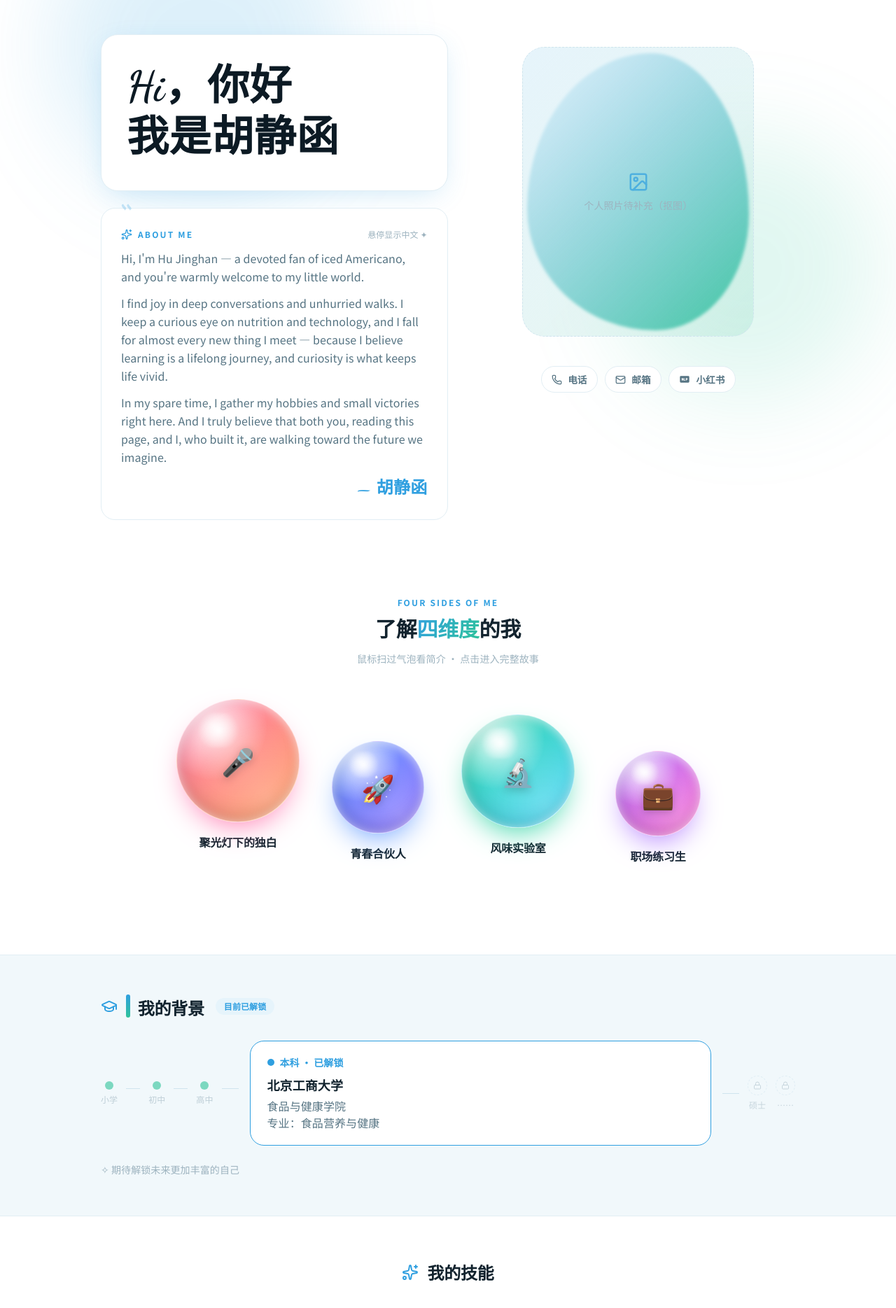
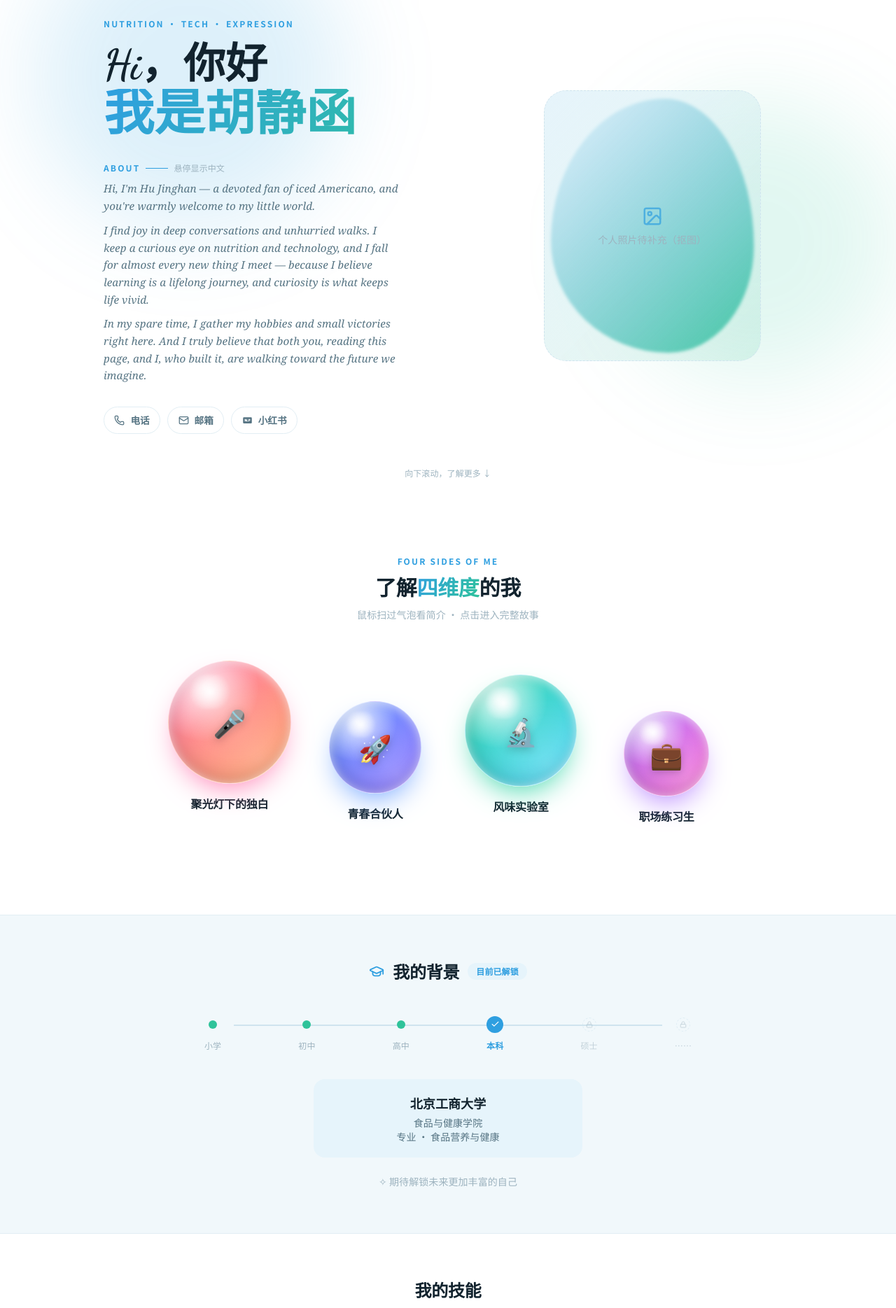
Before and after one commit to hu2976/vercel, a React (Vite) app: page / in a window 1280 px wide. Shown: the part 80-1949 px from the top of the page at 70% size. Built offline with nearby package versions, Linux system fonts and the light colour scheme; a web font is replaced by a local one.

Commit message:
redesign hero: 去框 + 花体问候 + About英文斜体 + 首屏完整展示 + 干净对齐时间线

```diff
--- a/src/index.css
+++ b/src/index.css
@@ -96,6 +96,13 @@ h1, h2, h3, h4 {
   font-family: "Dancing Script", "Ma Shan Zheng", "STKaiti", "KaiTi", cursive;
   font-weight: 700;
   letter-spacing: 0.01em;
+}
+
+/* About 英文斜体衬线 */
+.bio-serif {
+  font-family: "Georgia", "Times New Roman", "Songti SC", "STSong", serif;
+  font-style: italic;
+  letter-spacing: 0.008em;
 }
 
 /* ============================================================
--- a/src/pages/Home.jsx
+++ b/src/pages/Home.jsx
@@ -1,32 +1,29 @@
 import { useState } from 'react'
 import { Link } from 'react-router-dom'
 import {
-  Phone, Mail, Copy, Check, ArrowRight, Sparkles,
+  Phone, Mail, Copy, Check, ArrowRight,
   GraduationCap, Lock, Crown, Award, Medal, Trophy, Star, Gem,
 } from 'lucide-react'
 import config from '../config'
 import ImageFrame from '../components/ImageFrame'
 
 // 小红书图标
-const XhsIcon = ({ size = 16 }) => (
+const XhsIcon = ({ size = 15 }) => (
   <svg width={size} height={size} viewBox="0 0 24 24" fill="currentColor">
     <path d="M4 5h16a2 2 0 0 1 2 2v10a2 2 0 0 1-2 2H4a2 2 0 0 1-2-2V7a2 2 0 0 1 2-2Zm3.2 4.2H5.8v5.6h1.4v-2.2h1v2.2h1.4V9.2H9.2v2h-1v-2Zm4.3 0h-1.4v5.6h3.4v-1.3h-2V9.2Zm4.9 0h-1.9v5.6h1.4v-1.8h.5c1.2 0 2-.7 2-1.9s-.8-1.9-2-1.9Zm-.1 2.7h-.4v-1.5h.4c.5 0 .8.3.8.8s-.3.7-.8.7Z" />
   </svg>
 )
 
-// 四维气泡的渐变配色 + 错落尺寸/偏移
 const bubbleStyles = {
   spotlight:   { c1: '#ff7eb3', c2: '#ff9d5c', size: 176, offset: 0 },
-  partner:     { c1: '#6aa0ff', c2: '#8b6bff', size: 132, offset: 60 },
-  'flavor-lab':{ c1: '#3ad6a8', c2: '#4ad6ff', size: 162, offset: 22 },
-  intern:      { c1: '#b17bff', c2: '#ff6bd0', size: 122, offset: 74 },
+  partner:     { c1: '#6aa0ff', c2: '#8b6bff', size: 132, offset: 58 },
+  'flavor-lab':{ c1: '#3ad6a8', c2: '#4ad6ff', size: 160, offset: 20 },
+  intern:      { c1: '#b17bff', c2: '#ff6bd0', size: 122, offset: 72 },
 }
-
-// 技能标签的错落字号（rem）
 const skillSizes = [1.15, 0.9, 1.35, 0.95, 1.1, 0.85, 1.25, 1.0, 1.4, 0.9, 1.05, 1.2]
 const awardIcons = [Crown, Award, Medal, Trophy, Star, Gem]
 
-// 联系方式小胶囊：点击浮现内容；可复制的再点复制
+// 联系方式小胶囊
 function ContactPill({ icon, label, value, copyable = true }) {
   const [revealed, setRevealed] = useState(false)
   const [copied, setCopied] = useState(false)
@@ -56,70 +53,78 @@ export default function Home() {
     <div className="relative overflow-hidden">
       {/* 背景光晕 */}
       <div className="pointer-events-none absolute inset-0 -z-10">
-        <div className="absolute -top-32 left-[6%] h-[420px] w-[420px] rounded-full blur-3xl" style={{ background: 'var(--page-glow-1)' }} />
-        <div className="absolute top-52 right-[2%] h-[380px] w-[380px] rounded-full blur-3xl" style={{ background: 'var(--page-glow-2)' }} />
+        <div className="absolute -top-24 left-[4%] h-[440px] w-[440px] rounded-full blur-3xl" style={{ background: 'var(--page-glow-1)' }} />
+        <div className="absolute top-40 right-0 h-[400px] w-[400px] rounded-full blur-3xl" style={{ background: 'var(--page-glow-2)' }} />
       </div>
 
-      {/* ===== Hero ===== */}
-      <section className="mx-auto max-w-5xl px-4 pt-12 pb-14 sm:pt-16">
-        <div className="grid items-start gap-8 lg:grid-cols-[1.05fr_0.95fr] lg:gap-12">
-          {/* 左：花体字问候 + About（移到问候下方） */}
-          <div className="flex flex-col gap-6">
-            <div className="script-panel px-7 py-8 sm:px-9 sm:py-10">
-              <p className="font-script text-5xl leading-[1.15] sm:text-6xl">{greeting.hi}</p>
-              <p className="font-script mt-1 text-5xl leading-[1.15] sm:text-6xl">{greeting.intro}</p>
-            </div>
+      {/* ===== 首屏 Hero（无框，一屏展示完整介绍） ===== */}
+      <section
+        className="mx-auto flex max-w-5xl flex-col justify-center px-5 py-10"
+        style={{ minHeight: 'calc(100vh - 61px)' }}
+      >
+        <div className="grid items-center gap-10 lg:grid-cols-[1.08fr_0.82fr] lg:gap-14">
+          {/* 左：问候 + About + 联系方式 */}
+          <div>
+            <p className="section-eyebrow mb-5">Nutrition · Tech · Expression</p>
+
+            <h1 className="font-script leading-[1.08]">
+              <span className="block text-5xl text-body sm:text-6xl">{greeting.hi}</span>
+              <span className="mt-1 block text-6xl text-gradient sm:text-7xl">{greeting.intro}</span>
+            </h1>
 
             <div
               onMouseEnter={() => setBioHover(true)}
               onMouseLeave={() => setBioHover(false)}
-              className="card relative px-6 py-7 sm:px-7"
+              className="mt-8 max-w-[48ch]"
             >
-              <span className="pointer-events-none absolute -top-3 left-5 font-script text-6xl leading-none opacity-25" style={{ color: 'var(--accent)' }}>&ldquo;</span>
-              <div className="mb-3 flex items-center gap-2">
-                <Sparkles size={16} className="text-accent" />
-                <span className="section-eyebrow">About Me</span>
-                <span className="ml-auto text-xs text-faint">悬停显示中文 ✦</span>
+              <div className="mb-2 flex items-center gap-2">
+                <span className="section-eyebrow">About</span>
+                <span className="h-px w-8" style={{ background: 'var(--accent)' }} />
+                <span className="text-xs text-faint">悬停显示中文</span>
               </div>
               {bioText.map((p, i) => (
-                <p key={i} className="mb-3 leading-relaxed text-soft last:mb-0">{p}</p>
+                <p
+                  key={i}
+                  className={`mb-2.5 text-[0.95rem] leading-relaxed text-soft last:mb-0 ${bioHover ? '' : 'bio-serif'}`}
+                >
+                  {p}
+                </p>
               ))}
-              <p className="font-script mt-4 text-right text-2xl text-accent">— {config.nameZh}</p>
-            </div>
-          </div>
-
-          {/* 右：抠图人像 + 小巧联系方式 */}
-          <div className="flex flex-col items-center gap-6">
-            <div className="portrait-stage aspect-[4/5] w-full max-w-[360px]">
-              <div className="portrait-blob" />
-              {/* 抠图 PNG 到位后可把 object-cover 改为 object-contain */}
-              <ImageFrame
-                src={config.photo}
-                alt={config.nameZh}
-                label="个人照片待补充（抠图）"
-                className="relative z-10 h-[92%] w-[92%] rounded-[2rem]"
-                imgClassName="h-full w-full rounded-[2rem] object-cover drop-shadow-2xl"
-              />
             </div>
 
-            <div className="flex flex-wrap justify-center gap-2.5">
+            <div className="mt-8 flex flex-wrap gap-2.5">
               <ContactPill icon={<Phone size={15} />} label="电话" value={contact.phone} />
               <ContactPill icon={<Mail size={15} />} label="邮箱" value={contact.email} />
               <ContactPill icon={<XhsIcon />} label="小红书" value={contact.xiaohongshu} copyable={false} />
             </div>
           </div>
+
+          {/* 右：抠图人像（无框，悬浮在光斑上） */}
+          <div className="portrait-stage mx-auto aspect-[4/5] w-full max-w-[330px]">
+            <div className="portrait-blob" />
+            {/* 抠图 PNG 到位后把 object-cover 改为 object-contain */}
+            <ImageFrame
+              src={config.photo}
+              alt={config.nameZh}
+              label="个人照片待补充（抠图）"
+              className="relative z-10 h-[94%] w-[94%] rounded-[2rem]"
+              imgClassName="h-full w-full rounded-[2rem] object-cover drop-shadow-2xl"
+            />
+          </div>
         </div>
+
+        <p className="mt-12 text-center text-xs text-faint">向下滚动，了解更多 ↓</p>
       </section>
 
       {/* ===== 四维仿真气泡 ===== */}
-      <section className="mx-auto max-w-5xl px-4 py-12">
+      <section className="mx-auto max-w-5xl px-5 py-16">
         <div className="mb-2 text-center"><span className="section-eyebrow">Four Sides of Me</span></div>
-        <h2 className="mb-4 text-center text-2xl font-bold text-body sm:text-3xl">
+        <h2 className="mb-3 text-center text-3xl font-bold text-body">
           了解<span className="text-gradient">四维度</span>的我
         </h2>
-        <p className="mb-12 text-center text-sm text-faint">鼠标扫过气泡看简介 · 点击进入完整故事</p>
+        <p className="mb-14 text-center text-sm text-faint">鼠标扫过气泡看简介 · 点击进入完整故事</p>
 
-        <div className="flex flex-wrap items-start justify-center gap-x-6 gap-y-10 sm:gap-x-10">
+        <div className="flex flex-wrap items-start justify-center gap-x-8 gap-y-10 sm:gap-x-12">
           {config.stories.map((s) => {
             const st = bubbleStyles[s.slug] || { c1: '#6aa0ff', c2: '#8b6bff', size: 140, offset: 0 }
             return (
@@ -129,10 +134,7 @@ export default function Home() {
                 className="bubble-wrap group flex w-36 flex-col items-center text-center sm:w-40"
                 style={{ marginTop: `${st.offset}px` }}
               >
-                <span
-                  className="floaty bubble"
-                  style={{ width: st.size, height: st.size, '--b1': st.c1, '--b2': st.c2 }}
-                >
+                <span className="floaty bubble" style={{ width: st.size, height: st.size, '--b1': st.c1, '--b2': st.c2 }}>
                   <span className="bubble-emoji">{s.emoji}</span>
                 </span>
                 <h3 className="mt-4 font-bold text-body transition-colors group-hover:text-accent">{s.title}</h3>
@@ -143,71 +145,67 @@ export default function Home() {
         </div>
       </section>
 
-      {/* ===== 教育背景时间线 ===== */}
-      <section className="mt-4 border-y py-14" style={{ borderColor: 'var(--border)', background: 'var(--bg-soft)' }}>
-        <div className="mx-auto max-w-5xl px-4">
-          <div className="mb-8 flex flex-wrap items-center gap-3">
-            <GraduationCap size={24} className="text-accent" />
-            <h2 className="title-bar text-2xl font-bold text-body">我的背景</h2>
-            <span className="ml-1 rounded-full px-3 py-1 text-xs font-semibold" style={{ background: 'var(--accent-soft)', color: 'var(--accent)' }}>目前已解锁</span>
+      {/* ===== 教育背景时间线（干净对齐） ===== */}
+      <section className="border-y py-16" style={{ borderColor: 'var(--border)', background: 'var(--bg-soft)' }}>
+        <div className="mx-auto max-w-3xl px-5">
+          <div className="mb-12 flex items-center justify-center gap-3">
+            <GraduationCap size={22} className="text-accent" />
+            <h2 className="text-2xl font-bold text-body">我的背景</h2>
+            <span className="rounded-full px-3 py-1 text-xs font-semibold" style={{ background: 'var(--accent-soft)', color: 'var(--accent)' }}>目前已解锁</span>
           </div>
 
-          <div className="flex flex-wrap items-center gap-4">
-            <div className="flex items-center gap-3 self-center">
-              {timeline.minor.map((m, i) => (
-                <div key={m.label} className="flex items-center gap-3">
-                  <div className="flex flex-col items-center gap-1.5 opacity-60">
+          {/* 时间线轨道 */}
+          <div className="relative">
+            <div className="absolute left-[8%] right-[8%] top-3 h-0.5" style={{ background: 'var(--border-strong)' }} />
+            <div className="relative flex justify-between">
+              {timeline.minor.map((m) => (
+                <div key={m.label} className="flex w-14 flex-col items-center gap-2.5">
+                  <div className="flex h-6 items-center">
                     <span className="h-3 w-3 rounded-full" style={{ background: 'var(--accent-2)' }} />
-                    <span className="text-xs text-faint">{m.label}</span>
                   </div>
-                  {i < timeline.minor.length - 1 && <span className="h-px w-5" style={{ marginTop: '-0.9rem', background: 'var(--border-strong)' }} />}
+                  <span className="text-xs text-faint">{m.label}</span>
                 </div>
               ))}
-              <span className="h-px w-6 self-center" style={{ marginTop: '-0.9rem', background: 'var(--border-strong)' }} />
-            </div>
-
-            <div className="card min-w-[260px] flex-1 px-6 py-5" style={{ borderColor: 'var(--accent)', boxShadow: 'var(--glow)' }}>
-              <div className="mb-2 flex items-center gap-2">
-                <span className="h-2.5 w-2.5 rounded-full" style={{ background: 'var(--accent)' }} />
-                <span className="text-sm font-bold text-accent">{timeline.current.stage} · 已解锁</span>
+              <div className="flex w-14 flex-col items-center gap-2.5">
+                <div className="flex h-6 items-center">
+                  <span className="grid h-6 w-6 place-items-center rounded-full text-white" style={{ background: 'var(--accent)', boxShadow: 'var(--glow), 0 0 0 4px var(--accent-soft)' }}>
+                    <Check size={13} />
+                  </span>
+                </div>
+                <span className="text-xs font-bold text-accent">本科</span>
               </div>
-              <p className="text-lg font-bold text-body">{timeline.current.school}</p>
-              <p className="mt-1 text-soft">{timeline.current.college}</p>
-              <p className="text-soft">专业：{timeline.current.major}</p>
-            </div>
-
-            <div className="flex items-center gap-3 self-center">
-              <span className="h-px w-6" style={{ background: 'var(--border-strong)' }} />
               {timeline.future.map((f) => (
-                <div key={f.label} className="flex flex-col items-center gap-1.5 opacity-50">
-                  <span className="grid h-7 w-7 place-items-center rounded-full" style={{ border: '1px dashed var(--border-strong)' }}>
-                    <Lock size={12} className="text-faint" />
-                  </span>
+                <div key={f.label} className="flex w-14 flex-col items-center gap-2.5 opacity-55">
+                  <div className="flex h-6 items-center">
+                    <span className="grid h-5 w-5 place-items-center rounded-full" style={{ border: '1px dashed var(--border-strong)' }}>
+                      <Lock size={10} className="text-faint" />
+                    </span>
+                  </div>
                   <span className="text-xs text-faint">{f.label}</span>
                 </div>
               ))}
             </div>
           </div>
 
-          <p className="mt-6 text-sm text-faint">✧ {timeline.note}</p>
+          {/* 本科详情 */}
+          <div className="mx-auto mt-10 max-w-sm rounded-2xl px-6 py-5 text-center" style={{ background: 'var(--accent-soft)' }}>
+            <p className="text-lg font-bold text-body">{timeline.current.school}</p>
+            <p className="mt-1 text-sm text-soft">{timeline.current.college}</p>
+            <p className="text-sm text-soft">专业 · {timeline.current.major}</p>
+          </div>
+
+          <p className="mt-6 text-center text-sm text-faint">✧ {timeline.note}</p>
         </div>
       </section>
 
       {/* ===== 技能标签墙 ===== */}
-      <section className="mx-auto max-w-4xl px-4 py-16">
-        <div className="mb-9 flex items-center justify-center gap-3">
-          <Sparkles size={24} className="text-accent" />
-          <h2 className="text-2xl font-bold text-body">我的技能</h2>
-        </div>
+      <section className="mx-auto max-w-3xl px-5 py-16">
+        <h2 className="mb-10 text-center text-2xl font-bold text-body">我的技能</h2>
         <div className="flex flex-wrap items-center justify-center gap-3 sm:gap-4">
           {config.skills.map((skill, i) => {
             const fs = skillSizes[i % skillSizes.length]
             return (
-              <span
-                key={skill}
-                className="skill-tag"
-                style={{ fontSize: `${fs}rem`, padding: `${fs * 0.42}rem ${fs * 0.9}rem` }}
-              >
+              <span key={skill} className="skill-tag" style={{ fontSize: `${fs}rem`, padding: `${fs * 0.42}rem ${fs * 0.9}rem` }}>
                 {skill}
               </span>
             )
@@ -216,11 +214,8 @@ export default function Home() {
       </section>
 
       {/* ===== 荣誉奖项 ===== */}
-      <section className="mx-auto max-w-4xl px-4 pb-16">
-        <div className="mb-9 flex items-center justify-center gap-3">
-          <Trophy size={24} className="text-accent" />
-          <h2 className="text-2xl font-bold text-body">我的奖项</h2>
-        </div>
+      <section className="mx-auto max-w-3xl px-5 pb-16">
+        <h2 className="mb-10 text-center text-2xl font-bold text-body">我的奖项</h2>
         <div className="grid gap-4 sm:grid-cols-2">
           {config.awards.map((award, i) => {
             const Icon = awardIcons[i % awardIcons.length]
@@ -241,7 +236,7 @@ export default function Home() {
       </section>
 
       {/* ===== 底部入口 ===== */}
-      <section className="mx-auto max-w-5xl px-4 pb-20">
+      <section className="mx-auto max-w-5xl px-5 pb-24">
         <div className="flex flex-wrap justify-center gap-4">
           <Link to="/design" className="btn-ghost">看看我的设计 Design<ArrowRight size={16} /></Link>
           <Link to="/vibecoding" className="btn-accent">看看我的代码作品 Vibecoding<ArrowRight size={16} /></Link>
```
